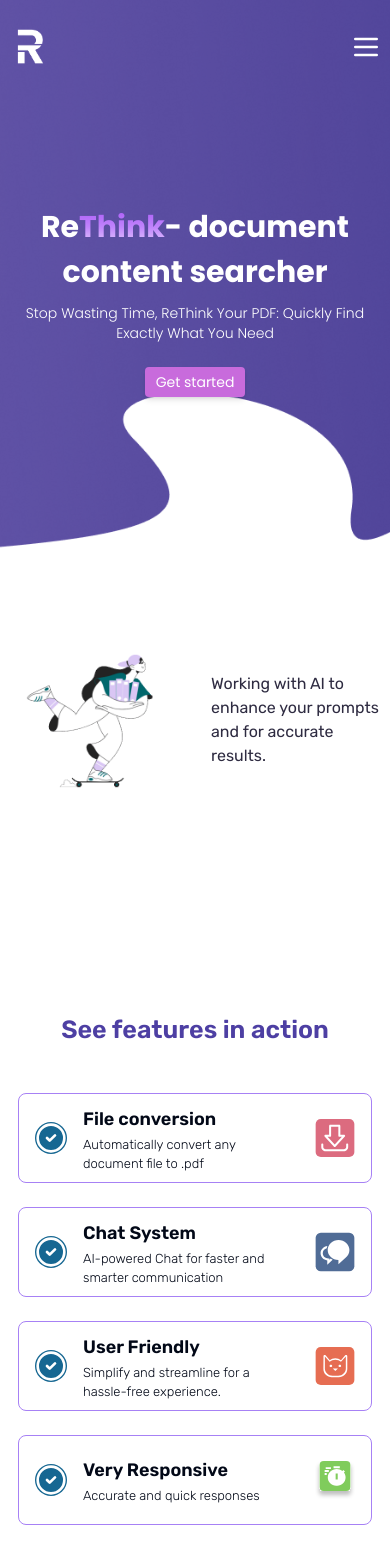
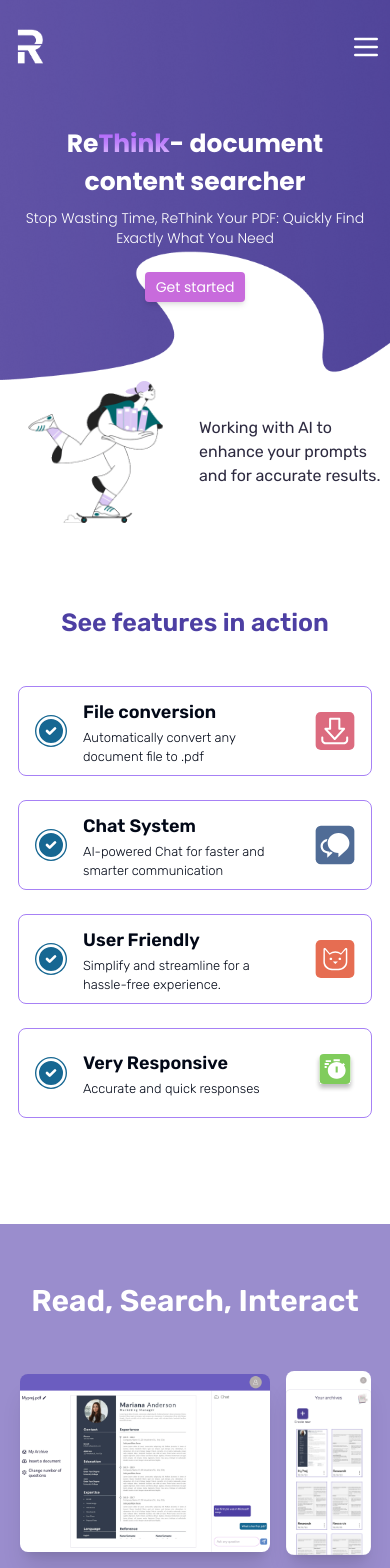
Before and after one commit to Isaac-Domino/ReThink, a Next.js app: page / in a window 390 px wide. Shown: the top 1568 px of the page. Built offline with nearby package versions, Linux system fonts and the light colour scheme; no server answers.

Commit message:
changes in landing page

```diff
--- a/package.json
+++ b/package.json
@@ -21,6 +21,7 @@
 		"@clerk/nextjs": "^4.29.5",
 		"@clerk/themes": "^1.7.9",
 		"@hookform/resolvers": "^3.3.4",
+		"@huggingface/inference": "^2.6.4",
 		"@million23/next": "link:",
 		"@radix-ui/react-accordion": "^1.1.2",
 		"@radix-ui/react-alert-dialog": "^1.0.5",
--- a/src/components/Hero.tsx
+++ b/src/components/Hero.tsx
@@ -12,11 +12,11 @@
 
 export default function Hero() {
   return (
-    <section className="mt-[120px] text-white mb-[130px] flex items-center justify-between px-2 py-2  w-full">
+       <section className="mt-[40px] text-white  flex items-center justify-evenly px-2 py-2  w-full">
              {/**LEFT CONTENT */}
                <div className={`${poppins.className} text-center items-center md:items-start flex-1 mx-auto md:mx-0 w-[220px] sm:w-auto max-w-[650px] font-bold md:text-left flex flex-col gap-6`}>
                  <div className="flex gap-2 flex-col">
-                   <p className="text-[30px] leading-normal md:text-[35px] text-pretty">Re
+                   <p className="text-[25px] sm:text-[27px]  leading-normal md:text-[35px] text-pretty">Re
                    <span className="bg-gradient-to-b from-purple-500 via-purple-400 to-purple-200 text-transparent bg-clip-text">
                         Think
                    </span>- document content searcher</p>
@@ -37,7 +37,7 @@
                 {/**RIGHT CONTENT */}
                 <div className="hidden md:block">
                     <Image
-                      width={350}
+                      width={300}
                       height={300}
                       src={'/undraw-document.svg'}
                       alt="3d image"
--- a/src/pages/_home.tsx
+++ b/src/pages/_home.tsx
@@ -107,15 +107,13 @@
 
           {/**HERO SECTION */}
           <Hero />
-
           <Image
             src={"/backround gradient.png"}
             alt="background"
-            className="absolute h-[550px] sm:h-[500px] object-center bg-center w-full md:h-[700px] top-0 left-0 -z-10"
+            className="absolute h-[450px] md:h-[500px] lg:h-[570px] object-bottom bg-center w-full top-[-70px] left-0 -z-10"
             quality={100}
-            sizes="100vw"
-            width={400}
-            height={400}
+            width={700}
+            height={300}
             style={{
               objectFit: "cover",
             }}
@@ -129,21 +127,22 @@
             opacity: scrollYProgress,
           }}
           transition={{ ease: "linear", delay: 1 }}
-          className="w-full mt-[140px]
-           h-[350px] items-center flex mb-6"
+          className="w-full mt-[50px]
+           h-auto  items-center flex mb-2"
         >
-          <div className="flex gap-8 justify-between w-full h-auto items-center">
-            <div className="flex-1 h-full">
+          <div className="flex gap-2 justify-evenly w-full h-auto items-center">
+            <div className="h-full flex-1">
               <Image
-                width={350}
-                height={300}
+                width={300}
+                height={200}
                 src={"/sammy-line-woman-on-skateboard-with-file-folders.gif"}
                 alt="animated gif"
+                className=""
               />
             </div>
 
-            <div className=" flex-1 w-auto h-auto">
-              <p className="md:text-[30px] text-md leading-normal text-[#2e2b41]">
+             <div className=" flex-1 w-auto h-auto">
+              <p className="md:text-[30px] sm:text-[25px] text-md leading-normal text-[#2e2b41]">
                 Working with AI to enhance your prompts and for accurate
                 results.
               </p>
@@ -153,7 +152,7 @@
         </motion.div>
 
         {/**THIRD CONTENT*/}
-        <div className="w-full mt-[80px]">
+        <div className="w-full mt-[25px] md:mt-[40px]">
           <section className="py-[35px] flex flex-col items-center gap-2">
             <h1 className="text-primaryColor text-[25px] md:text-4xl">
               See features in action
@@ -189,7 +188,7 @@
         </div>
       </main>
 
-      <div className="w-full md:px-4 flex h-[400px] sm:h-[420px] lg:h-[500px] bg-[#9A8DCD] mt-[85px]">
+      <div className="w-full md:px-4 flex h-[400px] sm:h-[420px] lg:h-[500px] bg-[#9A8DCD] mt-[55px]">
         <div className="w-full mt-[25px]">
           <div className="flex flex-col gap-[20px] items-center mx-auto w-auto ">
             <h1 className="text-white leading-relaxed text-center text-3xl mt-7 lg:text-4xl">
--- a/src/pages/archives.tsx
+++ b/src/pages/archives.tsx
@@ -19,7 +19,7 @@
 import { Input } from "@/components/ui/input";
 import { Label } from "@/components/ui/label";
 
-export default function create() {
+export default function archives() {
   // eslint-disable-next-line react-hooks/rules-of-hooks
   const { isSignedIn, user } = useUser();
 
--- a/src/pages/main.tsx
+++ b/src/pages/main.tsx
@@ -9,11 +9,8 @@
 import { File } from 'buffer'
 import { useAuth, useClerk } from '@clerk/nextjs'
 import { useRouter } from 'next/router'
+import DocumentFile from '@/components/document'
 
-
-const Document = dynamic(() => import('@/components/document'), {
-  ssr: false,
-})
 
 const menuVariants = {
   clicked: { opacity: 1, x: -6, },
@@ -207,7 +204,7 @@
         <div className="w-full  h-full">
           {/**MAP THE DOCUMENTS HERE */}
           {selectedFile ? (
-            <Document selectedFile={selectedFile} />
+            <DocumentFile selectedFile={selectedFile} />
           ) : (
             <p className="text-center m-auto">Empty Document</p>
           )}
```
